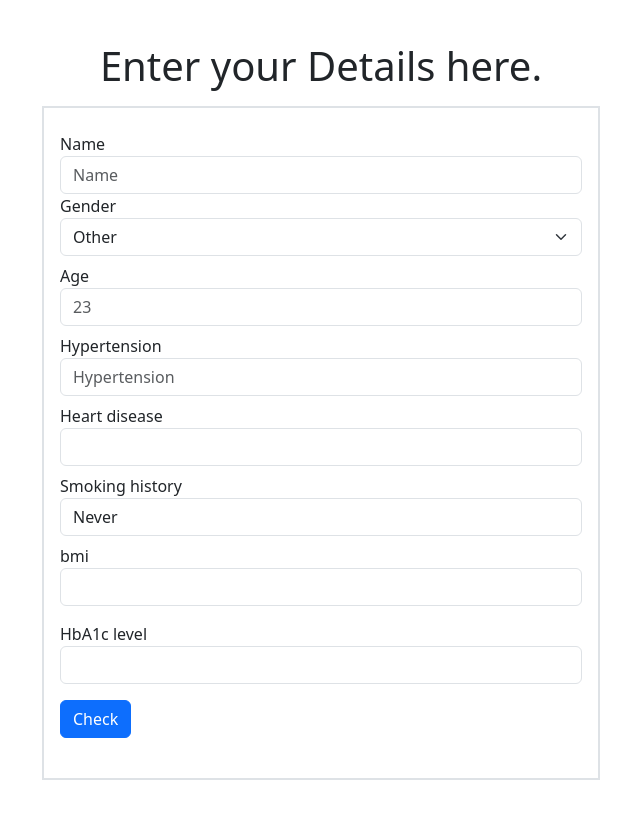
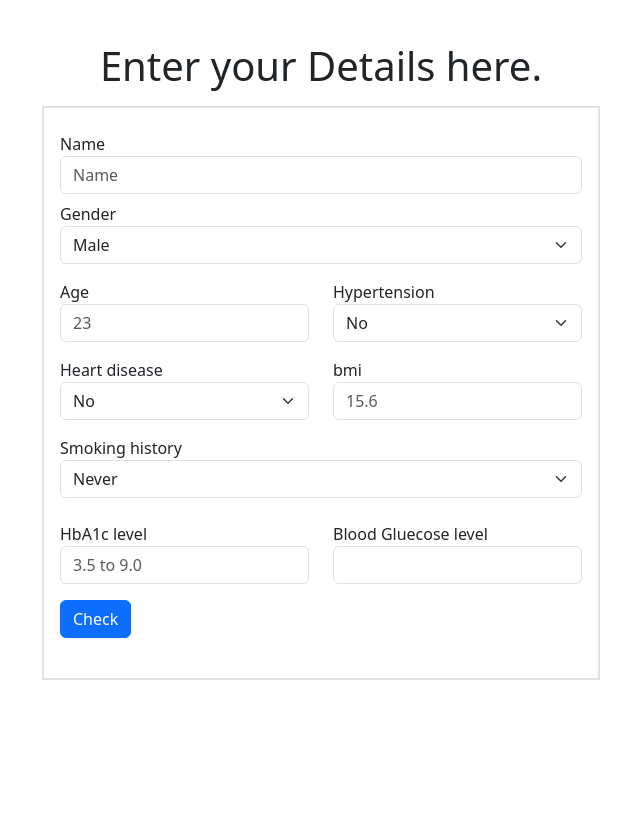
Before and after one commit to Kushan2k/Diabetes-Prediction-Model, a Flask app: page / in a window 1280 px wide. Shown: the part 144-972 px from the top of the page, without its empty margins (319-959 px from the left). After the commit the page ends 824 px from the top, so only its background shows below. Run offline with Flask 3, Linux system fonts and the light colour scheme; parts of the project's set-up code (start-up, migrations or seed data) failed here and were passed over.

Commit message:
model added and working

```diff
--- a/web/main.py
+++ b/web/main.py
@@ -1,4 +1,4 @@
-from flask import Flask,render_template,request,redirect,session,json
+from flask import Flask,render_template,request,redirect,url_for
 from jinja2.exceptions import TemplateNotFound
 from dotenv import load_dotenv
 import joblib
@@ -12,7 +12,6 @@ import joblib
 load_dotenv()
 
 app=Flask(__name__)
-model=joblib.load('../model.joblib')
 
 @app.route("/",methods=['GET'])
 def Index():
@@ -29,6 +28,7 @@ def Index():
 def predict():
 
     data=request.form
+    model=joblib.load('../model.joblib')
 
     try:
         gender=int(data.get('gender'))
@@ -38,13 +38,27 @@ def predict():
         heart_disease=int(data.get('hd'))
         smoking_history=int(data.get('smoke'))
         HbA1c_level=float(data.get('HbA1c_level'))
+        bgl=float(data.get('bgl'))
+
     except Exception:
         return redirect('/')
 
     if not gender in [0,1,2]:
         return redirect('/')
+    if not smoking_history in range(6):
+        return redirect('/')
 
+    std_gl=(bgl-2.786749e-16)/1.000005e+00
+    #['gender' 'age' 'hypertension' 'heart_disease' 'smoking_history' 'bmi'
+#  'HbA1c_level' 'blood_glucose_level']
 
+    ans=model.predict([[gender,age,hypertension,heart_disease,smoking_history,bmi,HbA1c_level,std_gl]])
 
+    # return [gender,age,bmi,hypertension,heart_disease,smoking_history,HbA1c_level,bgl,std_gl]
 
-    return json.dumps(request.form)
+    return redirect(url_for('Results',results=ans[0]))
+
+@app.route("/results",methods=['GET'])
+def Results():
+    res=request.args['results']
+    return render_template('result.html',results=res)
--- a/web/templates/index.html
+++ b/web/templates/index.html
@@ -13,49 +13,75 @@
 <div class="container mt-5 mb-5">
   <p class="text-center display-6">Enter your Details here.</p>
   <div class="row ">
-    <div class="col-12 col-md-8 col-lg-6 mx-auto px-3 border border-2 py-md-4">
+    <div class="col-10 col-md-8 col-lg-6 mx-auto px-3 border border-2 py-md-4">
       <form action="{{url_for('predict')}}" method="POST">
         {{ csrf_token }}
         <div class="form-row">
-          <div class="form-group col">
+          <div class="form-group ">
             <label for="inputEmail4">Name</label>
             <input type="text" name="name" class="form-control" id="inputEmail4" placeholder="Name">
           </div>
-          <div class="form-group col">
+          <div class="form-group my-2">
             <label for="gender">Gender</label>
             <select name="gender" id="gender" class=" form-select">
               <option value="0" selected>Male</option>
-              <option value="1" selected>FeMale</option>
-              <option value="2" selected>Other</option>
+              <option value="1">FeMale</option>
+              <option value="2">Other</option>
             </select>
           </div>
         </div>
-        <div class="form-group my-2">
-          <label for="inputAddress">Age</label>
-          <input type="number" name="age" class="form-control" id="inputAddress" placeholder="23">
+        <div class="row">
+          <div class="form-group col my-2">
+            <label for="inputAddress">Age</label>
+            <input type="number" name="age" class="form-control" id="inputAddress" placeholder="23">
+          </div>
+          <div class="form-group col my-2">
+            <label for="inputAddress2">Hypertension</label>
+            <select id="inputState" name="hypertension" class="form-select">
+              <option value="0" selected>No</option>
+              <option value="1">Yes</option>
+
+            </select>
+          </div>
         </div>
-        <div class="form-group my-2">
-          <label for="inputAddress2">Hypertension</label>
-          <input type="text" name="hypertension" class="form-control" id="inputAddress2" placeholder="Hypertension">
-        </div>
-        <div class="form-row">
+        <div class="row">
           <div class="form-group col my-2">
             <label for="inputCity">Heart disease</label>
-            <input type="text" name="hd" class="form-control" id="inputCity">
+            <select id="inputState" name="hd" class="form-select">
+              <option value="0" selected>No</option>
+              <option value="1">Yes</option>
+
+            </select>
+
           </div>
+
           <div class="form-group col my-2">
+            <label for="inputZip">bmi</label>
+            <input type="text" min="" name="bmi" placeholder="15.6" class="form-control" id="inputZip">
+          </div>
+
+        </div>
+        <div class="row">
+          <div class="form-group col-12 my-2">
             <label for="inputState">Smoking history</label>
-            <select id="inputState" name="smoke" class="form-control">
-              <option value="0">Never</option>
+            <select id="inputState" name="smoke" class="form-select">
+              <option value="4" selected>Never</option>
+              <option value="2">Ever</option>
+              <option value="1">Current</option>
+              <option value="3">Former</option>
+              <option value="0">No Info</option>
             </select>
           </div>
-          <div class="form-group col my-2">
-            <label for="inputZip">bmi</label>
-            <input type="text" name="bmi" class="form-control" id="inputZip">
+        </div>
+        <div class="row">
+          <div class="form-group col my-3">
+            <label for="HbA1c_level">HbA1c level</label>
+            <input type="text" min="3.0" max="9.0" placeholder="3.5 to 9.0" name="HbA1c_level" class="form-control"
+                   id="HbA1c_level">
           </div>
           <div class="form-group col my-3">
-            <label for="HbA1c_level">HbA1c level</label>
-            <input type="text" name="HbA1c_level" class="form-control" id="HbA1c_level">
+            <label for="bgl">Blood Gluecose level</label>
+            <input type="text" name="bgl" class="form-control" id="bgl">
           </div>
         </div>
         <button type="submit" class="btn btn-primary">Check</button>
--- a/web/templates/layout.html
+++ b/web/templates/layout.html
@@ -13,6 +13,7 @@
     <script src="https://cdn.jsdelivr.net/npm/bootstrap@5.3.0/dist/js/bootstrap.bundle.min.js"
             integrity="sha384-geWF76RCwLtnZ8qwWowPQNguL3RmwHVBC9FhGdlKrxdiJJigb/j/68SIy3Te4Bkz"
             crossorigin="anonymous"></script>
+    <link href="https://fonts.googleapis.com/css?family=Nunito+Sans:400,400i,700,900&display=swap" rel="stylesheet">
 
     <style>
       .nav a {
```
Also changed, not shown: web/templates/result.html (added, +29 -0 lines), 2 other files.
